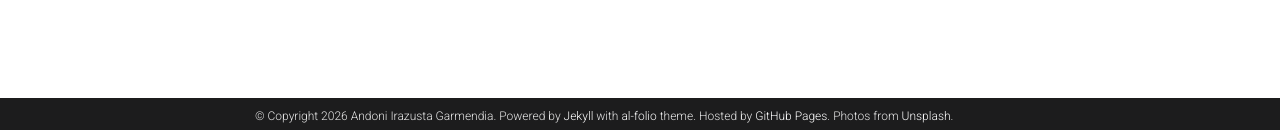
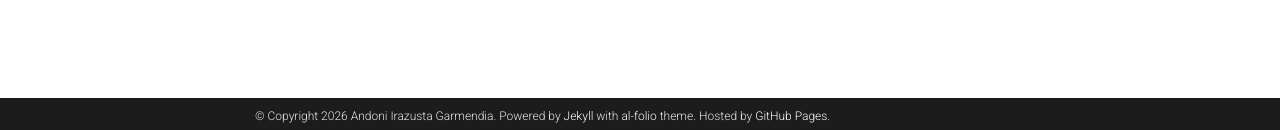
Before and after one commit to TheLeprechaun25/TheLeprechaun25.github.io, a Jekyll site: the page built from _pages/teaching.md, in a window 1280 px wide. Shown: the part 767-897 px from the top of the page. Built offline with Jekyll 4.4.1, drawn with Linux system fonts in a browser that asks for light colours; comment, search, counter and statistics services are not loaded; a style sheet for code colours, icons or effects is not loaded.

Commit message:
Update personal information and keywords in config

```diff
--- a/_config.yml
+++ b/_config.yml
@@ -8,15 +8,14 @@
 last_name: Irazusta Garmendia
 email: you@example.com
 description: > # the ">" symbol means to ignore newlines until "footer_text:"
-  A simple, whitespace theme for academics.
+  Personal Page of Andoni Irazusta Garmendia.
 footer_text: >
   Powered by <a href="https://jekyllrb.com/" target="_blank">Jekyll</a> with <a href="https://github.com/alshedivat/al-folio">al-folio</a> theme.
   Hosted by <a href="https://pages.github.com/" target="_blank">GitHub Pages</a>.
-  Photos from <a href="https://unsplash.com" target="_blank">Unsplash</a>.
-keywords: jekyll, jekyll-theme, academic-website, portfolio-website  # add your own keywords or leave empty
+keywords: optimization engineering, decision making, optimization, deep learning, reinforcement learning
 
 lang: en # the language of your site (for example: en, fr, cn, ru, etc.)
-icon: ⚛️  # the emoji used as the favicon (alternatively, provide image name in /assets/img/)
+icon: 🍀  # the emoji used as the favicon (alternatively, provide image name in /assets/img/)
 
 url: https://theleprechaun25.github.io # the base hostname & protocol for your site
 baseurl: # the subpath of your site, e.g. /blog/
```
